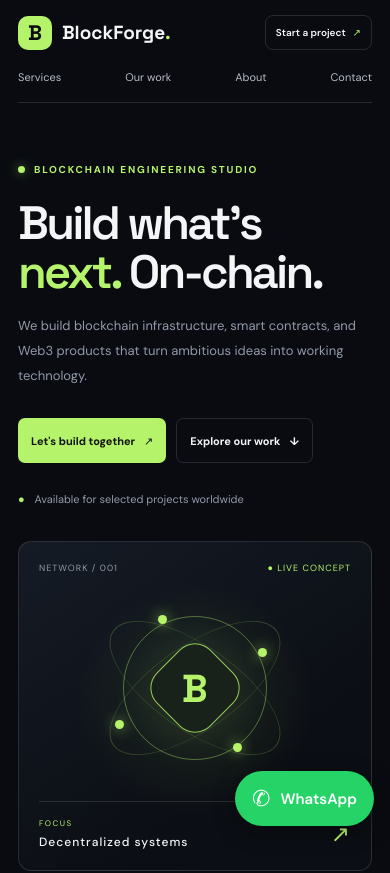
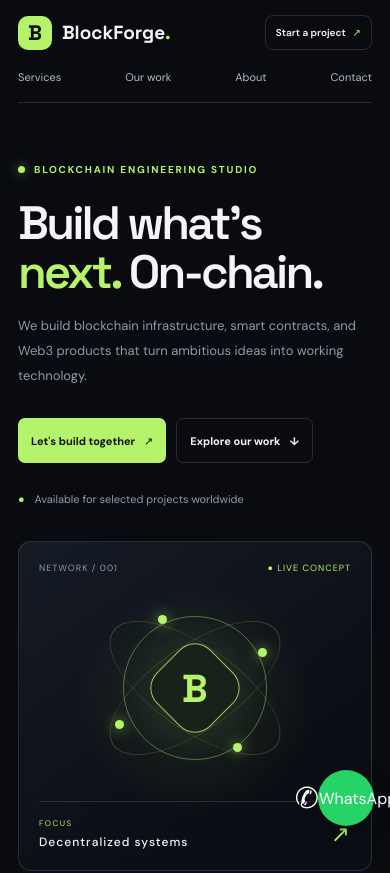
Before and after one commit to BlockForge-Devhimu/BlockForge-webiste-, a React (Vite) app: page / in a window 390 px wide. Shown: the top 873 px of the page. Built offline with nearby package versions, Linux system fonts and the light colour scheme.

Commit message:
Update styles.css

```diff
--- a/src/styles.css
+++ b/src/styles.css
@@ -978,38 +978,41 @@ textarea {
     scroll-behavior: auto !important;
     transition-duration: 0.01ms !important;
   }
-}/* Floating WhatsApp button */
+}
+/* Floating circular WhatsApp button */
 .whatsapp-float {
   position: fixed;
   right: 20px;
   bottom: 24px;
   z-index: 9999;
+  width: 62px;
+  height: 62px;
   display: flex;
   align-items: center;
-  gap: 10px;
-  padding: 14px 20px;
-  border-radius: 50px;
+  justify-content: center;
+  border-radius: 50%;
   background: #25D366;
   color: #ffffff;
   text-decoration: none;
-  font-size: 15px;
-  font-weight: 600;
   box-shadow: 0 6px 24px rgba(0, 0, 0, 0.3);
+  transition: transform 0.2s ease, background 0.2s ease;
 }
-
 .whatsapp-float:hover {
   background: #1ebe5d;
   transform: translateY(-3px);
 }
-
 .whatsapp-icon {
-  font-size: 22px;
+  font-size: 32px;
+  line-height: 1;
 }
-
 @media (max-width: 480px) {
   .whatsapp-float {
     right: 16px;
     bottom: 18px;
-    padding: 13px 17px;
+    width: 56px;
+    height: 56px;
+  }
+  .whatsapp-icon {
+    font-size: 29px;
   }
 }
```
